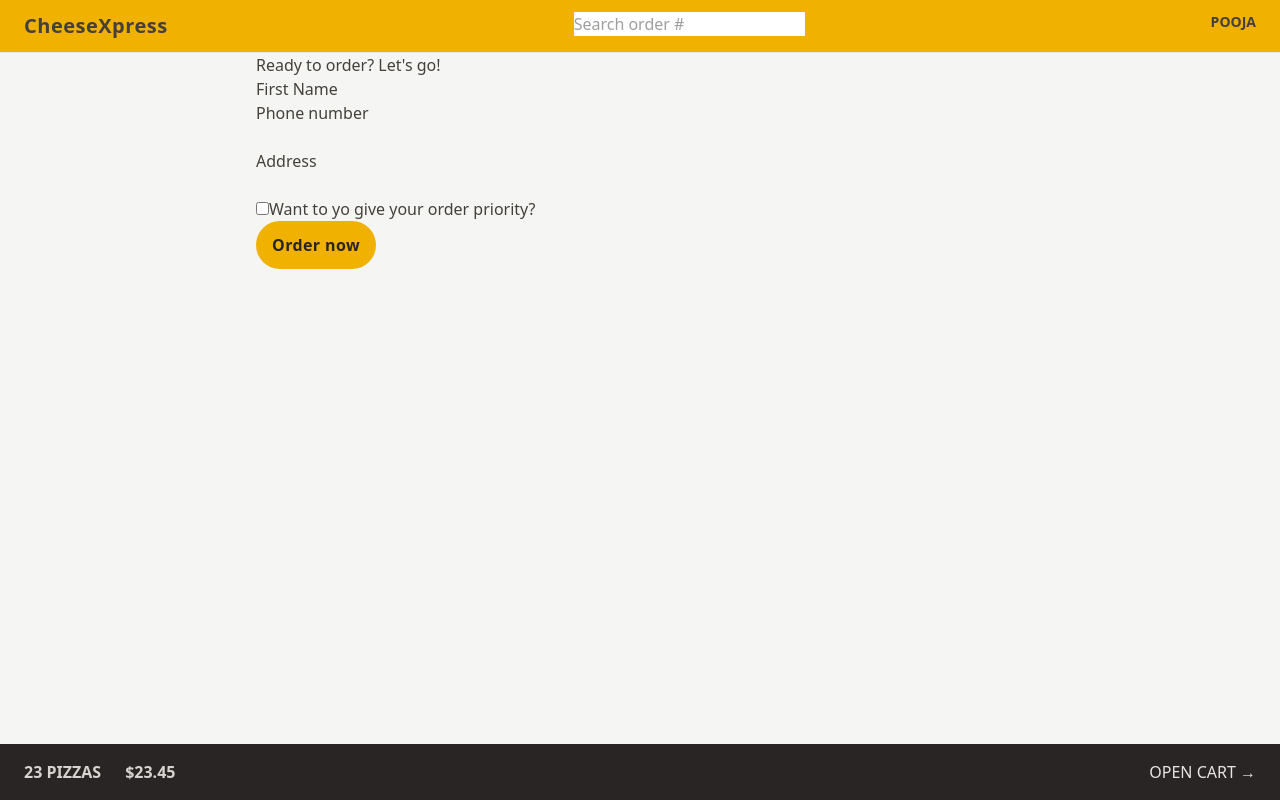
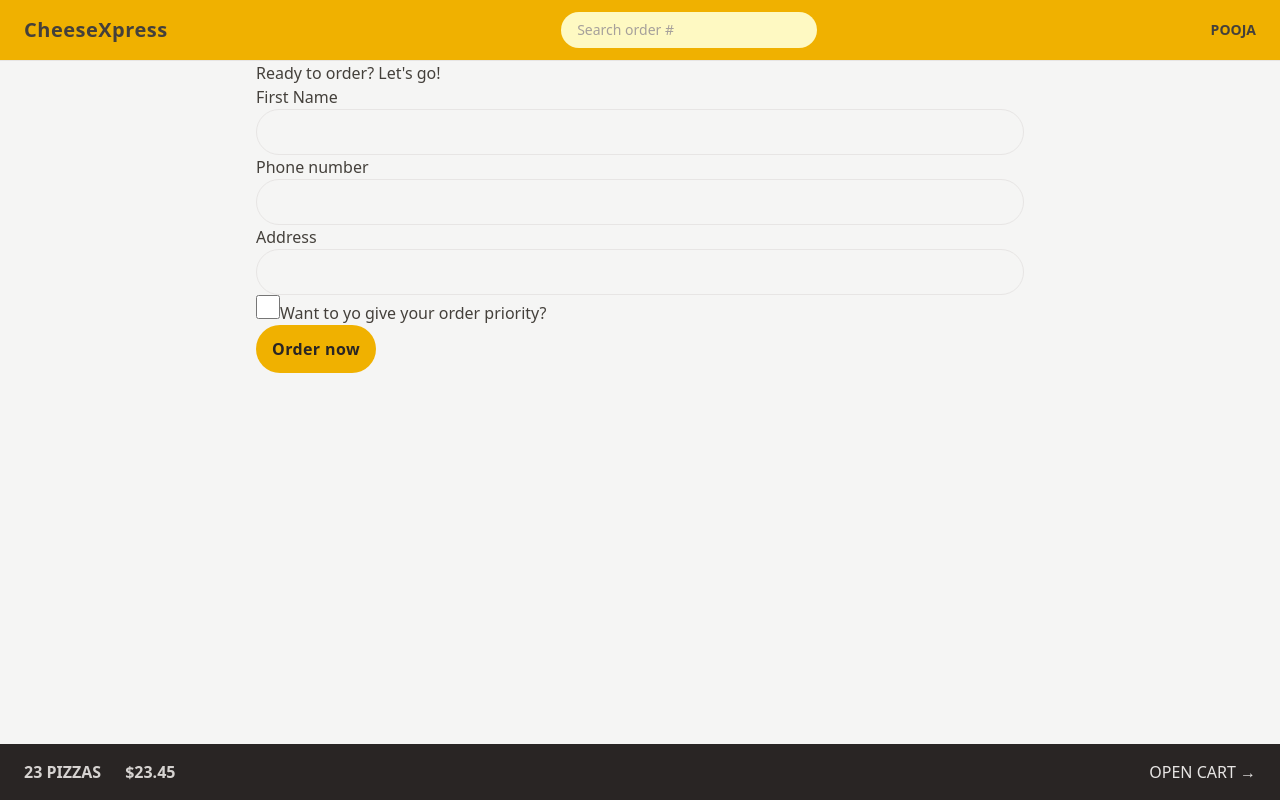
Before and after one commit to pooja-pimpalshende/cheeseXpress, a React (Vite) app: page /order/new in a window 1280 px wide. Built offline with nearby package versions, Linux system fonts and the light colour scheme.

Commit message:
Styling form elements

```diff
--- a/src/features/order/CreateOrder.jsx
+++ b/src/features/order/CreateOrder.jsx
@@ -82,13 +82,13 @@ function CreateOrder() {
       <form onSubmit={handleSubmit}>
         <div>
           <label>First Name</label>
-          <input type="text" name="customer_name" required />
+          <input type="text" name="customer_name" className="input" required />
         </div>
 
         <div>
           <label>Phone number</label>
           <div>
-            <input type="tel" name="phone" required />
+            <input type="tel" name="phone" className="input" required />
           </div>
           {formErrors?.phone && <p>{formErrors.phone}</p>}
         </div>
@@ -96,12 +96,13 @@ function CreateOrder() {
         <div>
           <label>Address</label>
           <div>
-            <input type="text" name="address" required />
+            <input type="text" name="address" className="input" required />
           </div>
         </div>
 
         <div>
           <input
+            className="h-6 w-6 accent-yellow-500 focus:ring focus:ring-yellow-500 focus:ring-offset-2 focus:outline-none"
             type="checkbox"
             name="priority"
             id="priority"
--- a/src/features/order/SearchOrder.jsx
+++ b/src/features/order/SearchOrder.jsx
@@ -16,8 +16,8 @@ function SearchOrder() {
       <input
         placeholder="Search order #"
         value={query}
-        className="bg-white"
         onChange={(e) => setQuery(e.target.value)}
+        className="transition:all focus:ring-opacity-50 w-28 rounded-full bg-yellow-100 px-4 py-2 text-sm duration-300 placeholder:text-stone-400 focus:ring focus:ring-yellow-600 focus:outline-none sm:w-64 sm:focus:w-72"
       />
     </form>
   );
--- a/src/index.css
+++ b/src/index.css
@@ -1,41 +1,48 @@
-@import "tailwindcss";
+@import 'tailwindcss';
 
-/* body {
-  font-family: system-ui, -apple-system, BlinkMacSystemFont, "Segoe UI", Roboto,
-    Oxygen, Ubuntu, Cantarell, "Open Sans", "Helvetica Neue", sans-serif;
-  background-color: #f7f7f7;
-  color: #444;
+@layer components {
+  .input {
+    @apply w-full rounded-full border border-stone-200 px-4 py-2 text-sm transition-all duration-300 placeholder:text-stone-400 focus:ring focus:ring-yellow-500 focus:outline-none md:px-6 md:py-3;
+  }
 }
-
-.layout {
-  display: grid;
-  grid-template-rows: auto 1fr auto;
-  gap: 32px;
-  height: 100dvh;
-} */
 
 /* https://dev.to/afif/i-made-100-css-loaders-for-your-next-project-4eje */
 .loader {
   width: 45px;
   aspect-ratio: 0.75;
   --c: no-repeat linear-gradient(#333 0 0);
-  background: var(--c) 0% 50%, var(--c) 50% 50%, var(--c) 100% 50%;
+  background:
+    var(--c) 0% 50%,
+    var(--c) 50% 50%,
+    var(--c) 100% 50%;
   background-size: 20% 50%;
   animation: loading 1s infinite linear;
 }
 
 @keyframes loading {
   20% {
-    background-position: 0% 0%, 50% 50%, 100% 50%;
+    background-position:
+      0% 0%,
+      50% 50%,
+      100% 50%;
   }
   40% {
-    background-position: 0% 100%, 50% 0%, 100% 50%;
+    background-position:
+      0% 100%,
+      50% 0%,
+      100% 50%;
   }
   60% {
-    background-position: 0% 50%, 50% 100%, 100% 0%;
+    background-position:
+      0% 50%,
+      50% 100%,
+      100% 0%;
   }
   80% {
-    background-position: 0% 50%, 50% 50%, 100% 100%;
+    background-position:
+      0% 50%,
+      50% 50%,
+      100% 100%;
   }
 }
 
--- a/src/ui/Header.jsx
+++ b/src/ui/Header.jsx
@@ -4,7 +4,7 @@ import Username from '../features/user/UserName';
 
 function Header() {
   return (
-    <header className="flex justify-between border-b border-stone-200 bg-yellow-500 px-4 py-3 uppercase sm:px-6">
+    <header className="flex items-center justify-between border-b border-stone-200 bg-yellow-500 px-4 py-3 uppercase sm:px-6">
       <Link to="/" className="text-xl font-semibold tracking-wide capitalize">
         CheeseXpress
       </Link>
```
